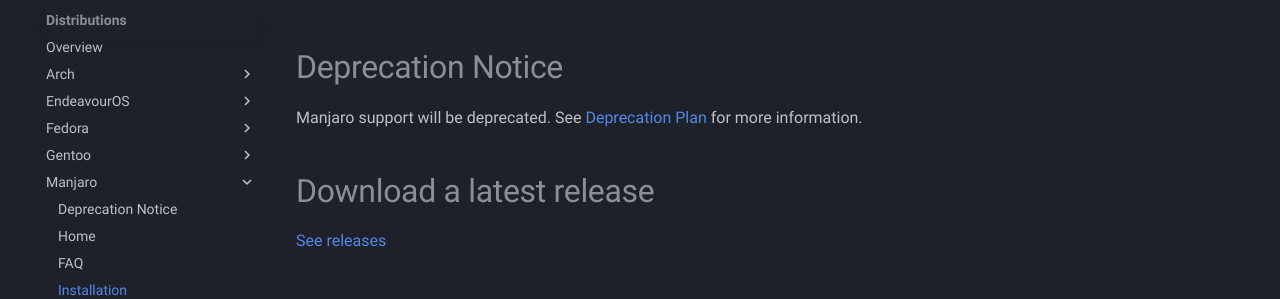
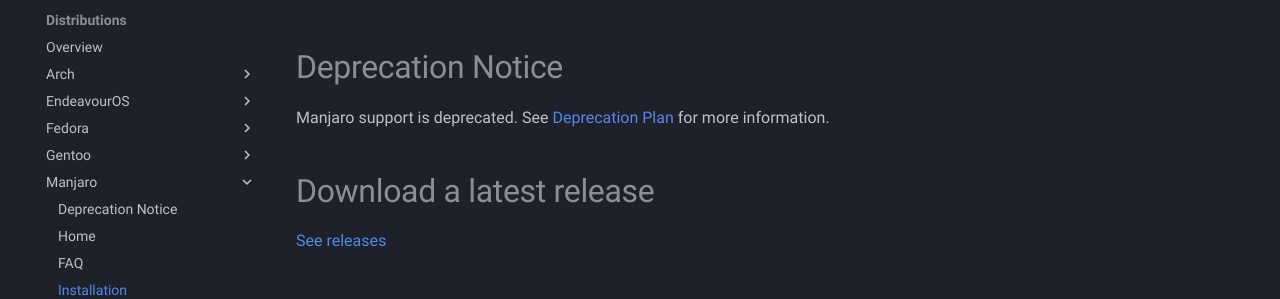
Before and after one commit to t2linux/wiki, an MkDocs documentation site: the page built from docs/distributions/manjaro/installation.md, in a window 1280 px wide and 900 px high. Shown: the part 185-484 px from the top of the window. Built offline with MkDocs 1.6.1 and Material for MkDocs 9.7.7, drawn with Linux system fonts in a browser that asks for light colours; comment, search, counter and statistics services are not loaded.

Commit message:
Update installation.md

```diff
--- a/docs/distributions/manjaro/installation.md
+++ b/docs/distributions/manjaro/installation.md
@@ -1,6 +1,6 @@
 # Deprecation Notice
 
-Manjaro support will be deprecated. See [Deprecation Plan](https://wiki.t2linux.org/distributions/manjaro/deprecation) for more information.
+Manjaro support is deprecated. See [Deprecation Plan](https://wiki.t2linux.org/distributions/manjaro/deprecation) for more information.
 
 # Download a latest release
 
```
